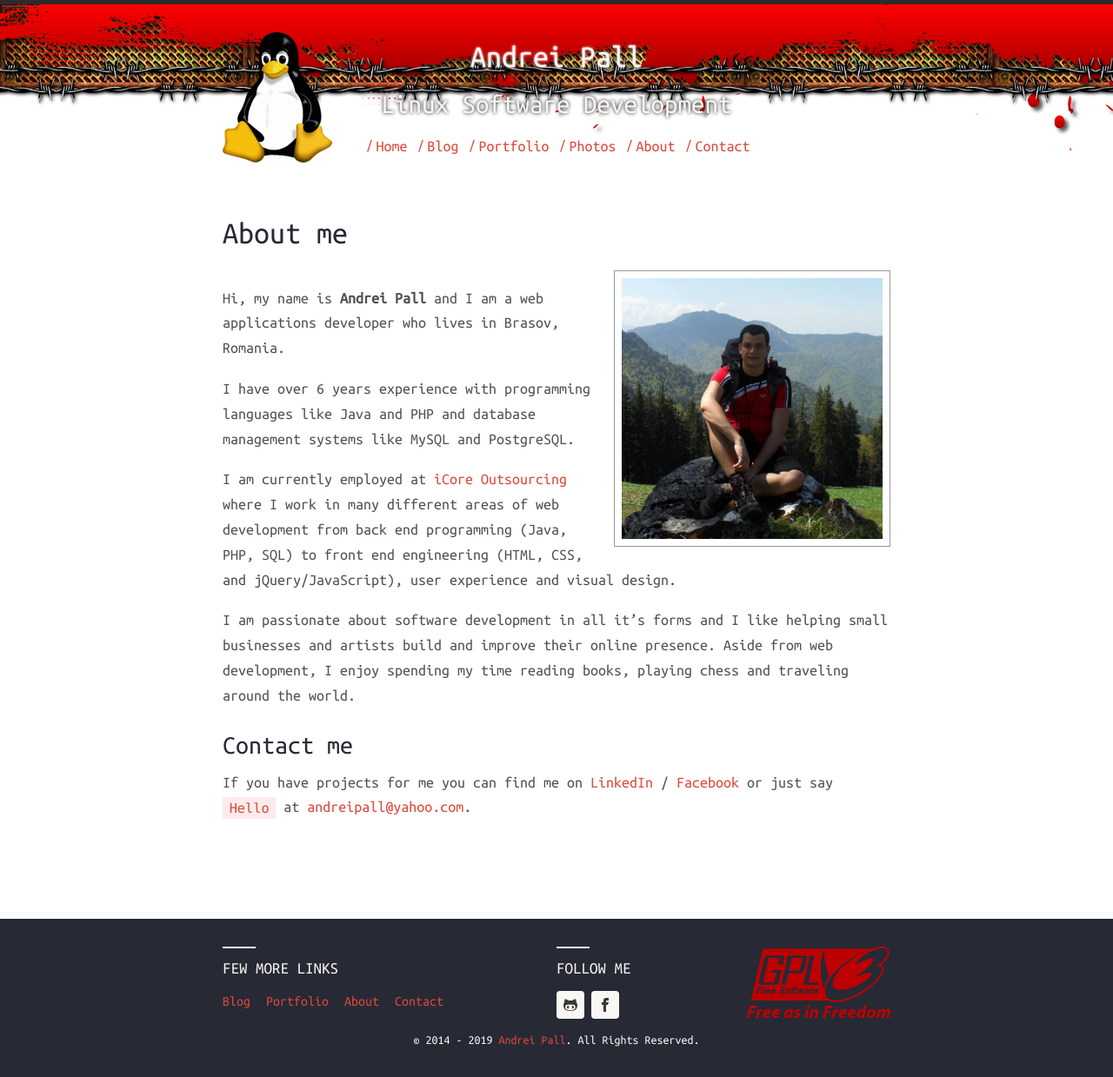
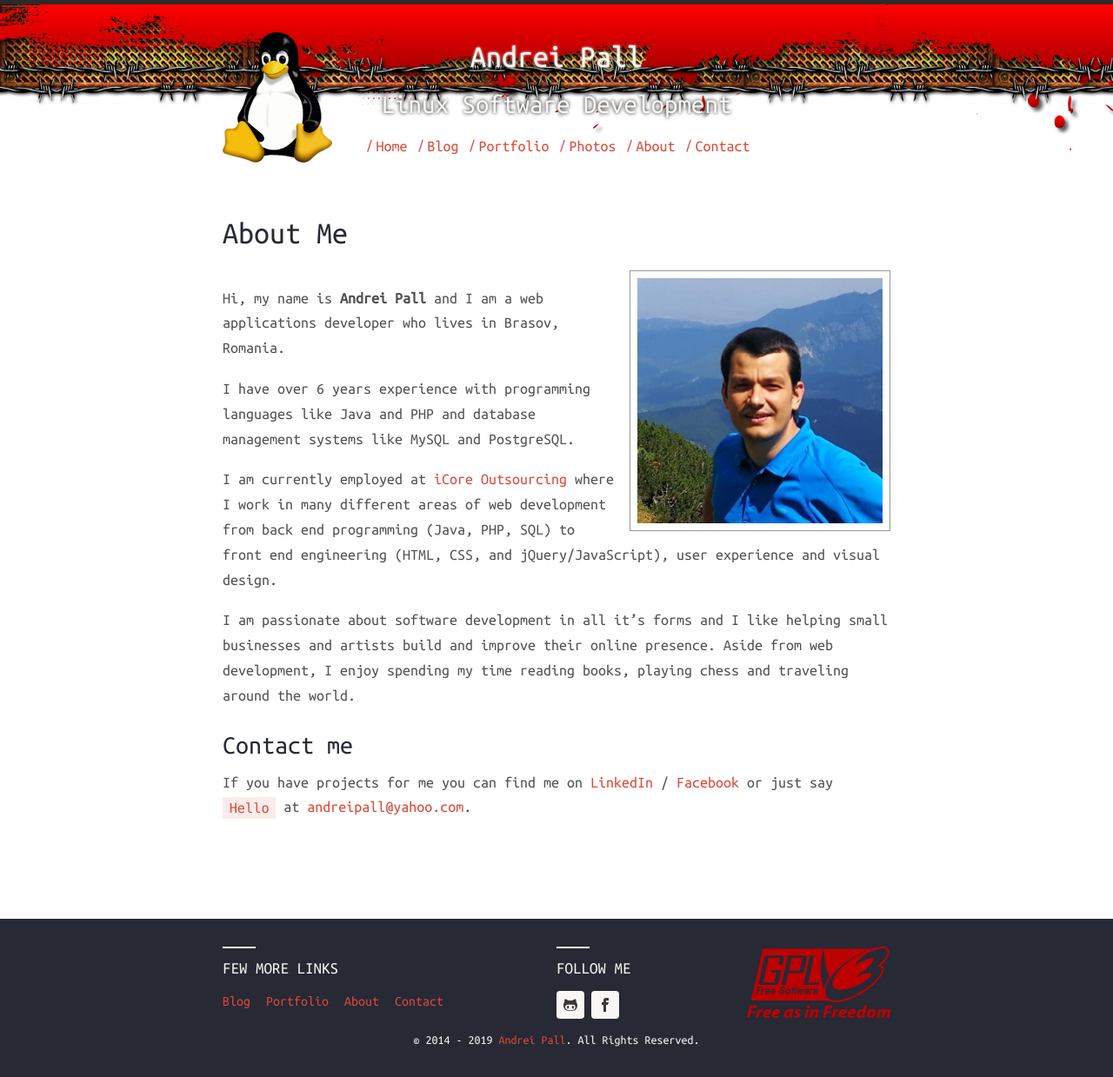
Before and after one commit to andreipall/andreipall.github.io, a Jekyll site: the page built from about.md, in a window 1280 px wide. Shown: the whole page at 87% size. Built offline with Jekyll 4.4.1, drawn with Linux system fonts in a browser that asks for light colours; comment, search, counter and statistics services are not loaded.

Commit message:
changed posts

```diff
--- a/_layouts/post.html
+++ b/_layouts/post.html
@@ -6,7 +6,7 @@ layout: default
 
 	<div class="post">
 		<div style="width: 80%; float: left;">
-		<h1>{{ page.title }}</h1>
+		<h1 class="post-title">{{ page.title }}</h1>
 		<p class="post-meta">
 			{% if (page.categories.size > 0 %}
       <span class="categories">
--- a/about.md
+++ b/about.md
@@ -1,9 +1,9 @@
 ---
 layout: page
-title: About me
+title: About Me
 permalink: /about/
 ---
-<img id="about-image" src="/assets/img/andrei.jpg" />
+<img id="about-image" src="/assets/img/andrei.jpg" width=300 height=300 />
 
 Hi, my name is <strong>Andrei Pall</strong> and I am a web applications developer who lives in Brasov, Romania.
 
--- a/assets/css/main.scss
+++ b/assets/css/main.scss
@@ -987,3 +987,7 @@ body.theme-base-01 header.main-header ul li {
     width: 100%;
   }
 }
+
+.post-title {
+  text-transform: capitalize;
+}
```
Also changed, not shown: assets/img/andrei.jpg.
